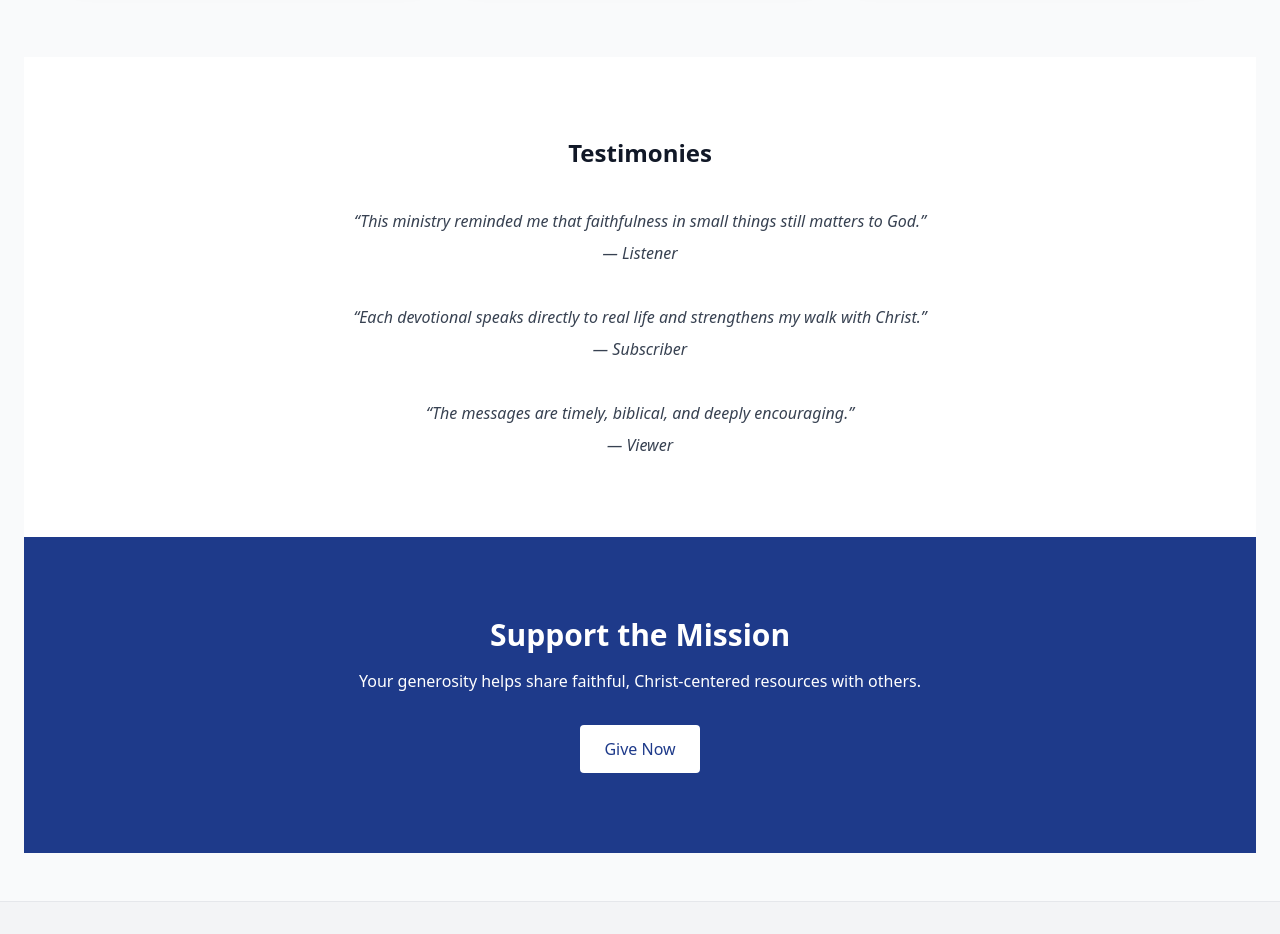
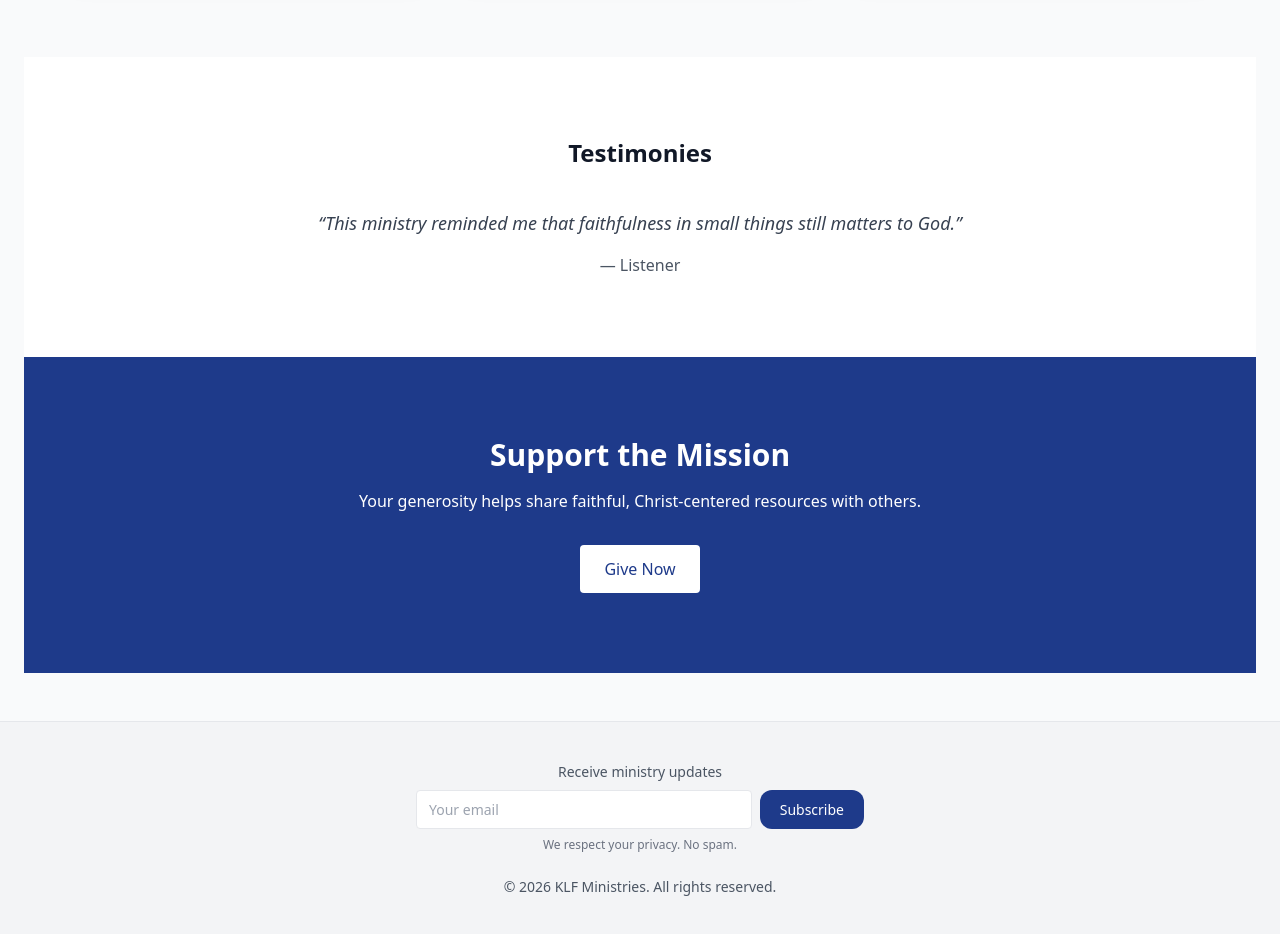
Before and after one commit to klfministries/klf-ministries-website, a Next.js app: page /en in a window 1280 px wide. Shown: the part 1420-2354 px from the top of the page. Built offline with nearby package versions, Linux system fonts and the light colour scheme.

Commit message:
Add rotating bilingual testimonials to homepage

```diff
--- a/app/[lang]/page.jsx
+++ b/app/[lang]/page.jsx
@@ -1,9 +1,51 @@
 "use client";
 
-import { useState } from "react";
+import { useState, useEffect } from "react";
 
 const PAYPAL_EMAIL = "kiwayne26@gmail.com";
 
+/* ================= TESTIMONIAL ROTATOR ================= */
+function RotatingTestimonials({ lang }) {
+  const testimonials = {
+    en: [
+      "This ministry reminded me that faithfulness in small things still matters to God.",
+      "Each devotional speaks directly to real life and strengthens my walk with Christ.",
+      "The messages are timely, biblical, and deeply encouraging.",
+    ],
+    es: [
+      "Este ministerio me recordó que la fidelidad en las cosas pequeñas todavía importa para Dios.",
+      "Cada devocional fortalece mi caminar con Cristo.",
+      "Los mensajes son oportunos, bíblicos y alentadores.",
+    ],
+  };
+
+  const [index, setIndex] = useState(0);
+
+  useEffect(() => {
+    const timer = setInterval(() => {
+      setIndex((prev) => (prev + 1) % testimonials[lang].length);
+    }, 6000);
+    return () => clearInterval(timer);
+  }, [lang]);
+
+  return (
+    <div className="max-w-4xl mx-auto text-center">
+      <h2 className="text-2xl font-bold mb-10">
+        {lang === "es" ? "Testimonios" : "Testimonies"}
+      </h2>
+
+      <blockquote className="italic text-gray-700 text-lg transition-all duration-500">
+        “{testimonials[lang][index]}”
+      </blockquote>
+
+      <p className="mt-4 font-medium text-gray-600">
+        — {lang === "es" ? "Participante" : "Listener"}
+      </p>
+    </div>
+  );
+}
+
+/* ================= HOME PAGE ================= */
 export default function Home({ params }) {
   const lang = params?.lang === "es" ? "es" : "en";
   const [showDonate, setShowDonate] = useState(false);
@@ -112,30 +154,7 @@ export default function Home({ params }) {
 
       {/* ================= TESTIMONIALS (STEP 2) ================= */}
       <section className="bg-white py-20 px-6">
-        <div className="max-w-4xl mx-auto text-center">
-          <h2 className="text-2xl font-bold mb-10">
-            {lang === "es" ? "Testimonios" : "Testimonies"}
-          </h2>
-
-          <div className="space-y-10">
-            <blockquote className="italic text-gray-700">
-              “This ministry reminded me that faithfulness in small things still
-              matters to God.”
-              <div className="mt-2 font-medium">— Listener</div>
-            </blockquote>
-
-            <blockquote className="italic text-gray-700">
-              “Each devotional speaks directly to real life and strengthens my
-              walk with Christ.”
-              <div className="mt-2 font-medium">— Subscriber</div>
-            </blockquote>
-
-            <blockquote className="italic text-gray-700">
-              “The messages are timely, biblical, and deeply encouraging.”
-              <div className="mt-2 font-medium">— Viewer</div>
-            </blockquote>
-          </div>
-        </div>
+        <RotatingTestimonials lang={lang} />
       </section>
 
       {/* ================= SUPPORT CTA ================= */}
```
